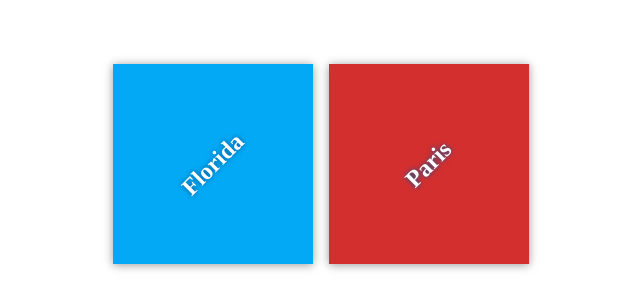
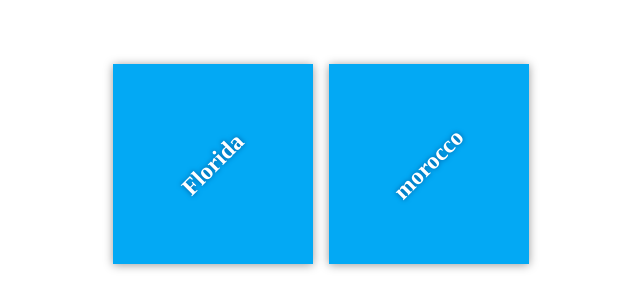
Before and after one commit to laghmouchiyassine/my-travel-plans, a plain HTML site: page index.html in a window 1280 px wide. Shown: the part 236-544 px from the top of the page, without its empty margins (319-959 px from the left). Drawn offline with Linux system fonts and the light colour scheme.

Commit message:
Add starting destination

```diff
--- a/index.html
+++ b/index.html
@@ -14,8 +14,8 @@
 <h2>Florida</h2>
 </div>
 
-<div class="destination" id="paris">
-<h2>Paris</h2>
+<div class="destination" id="morocco">
+<h2>morocco</h2>
 </div>
 </div>
 </div>
```
